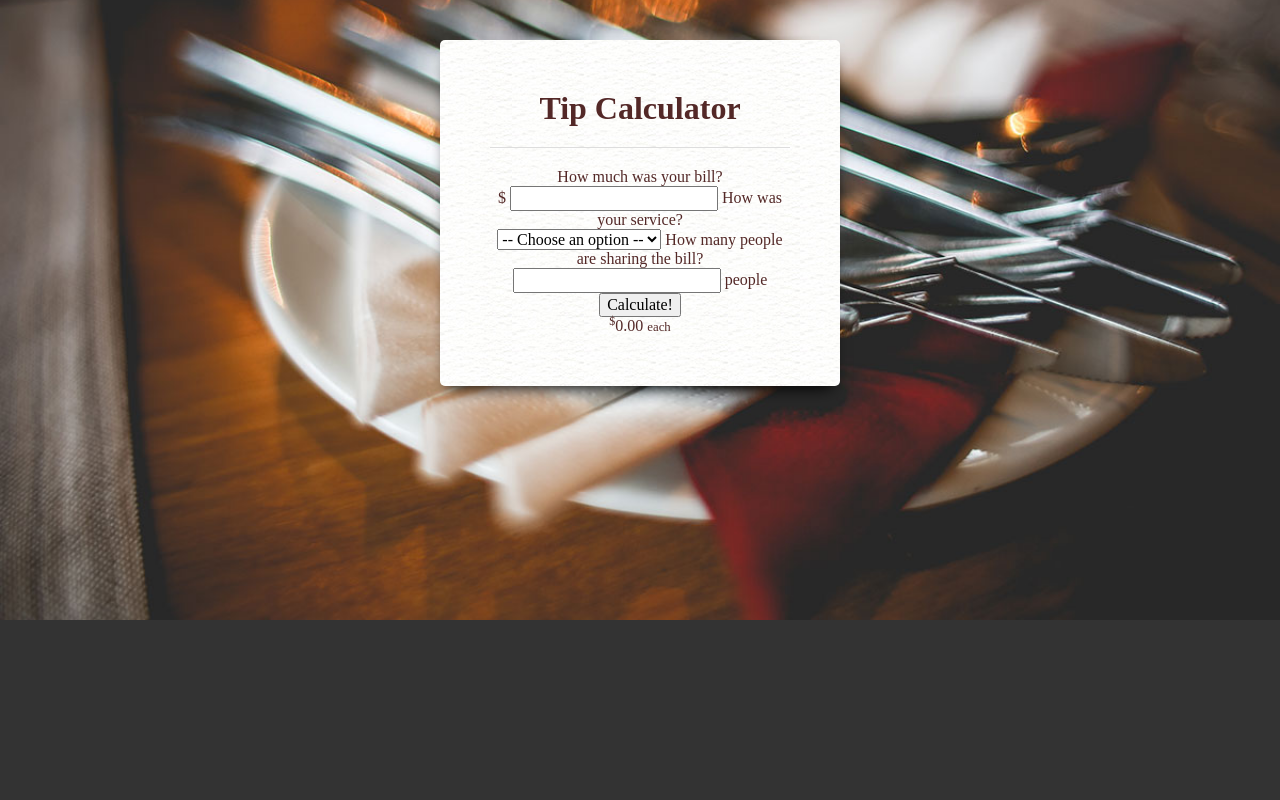
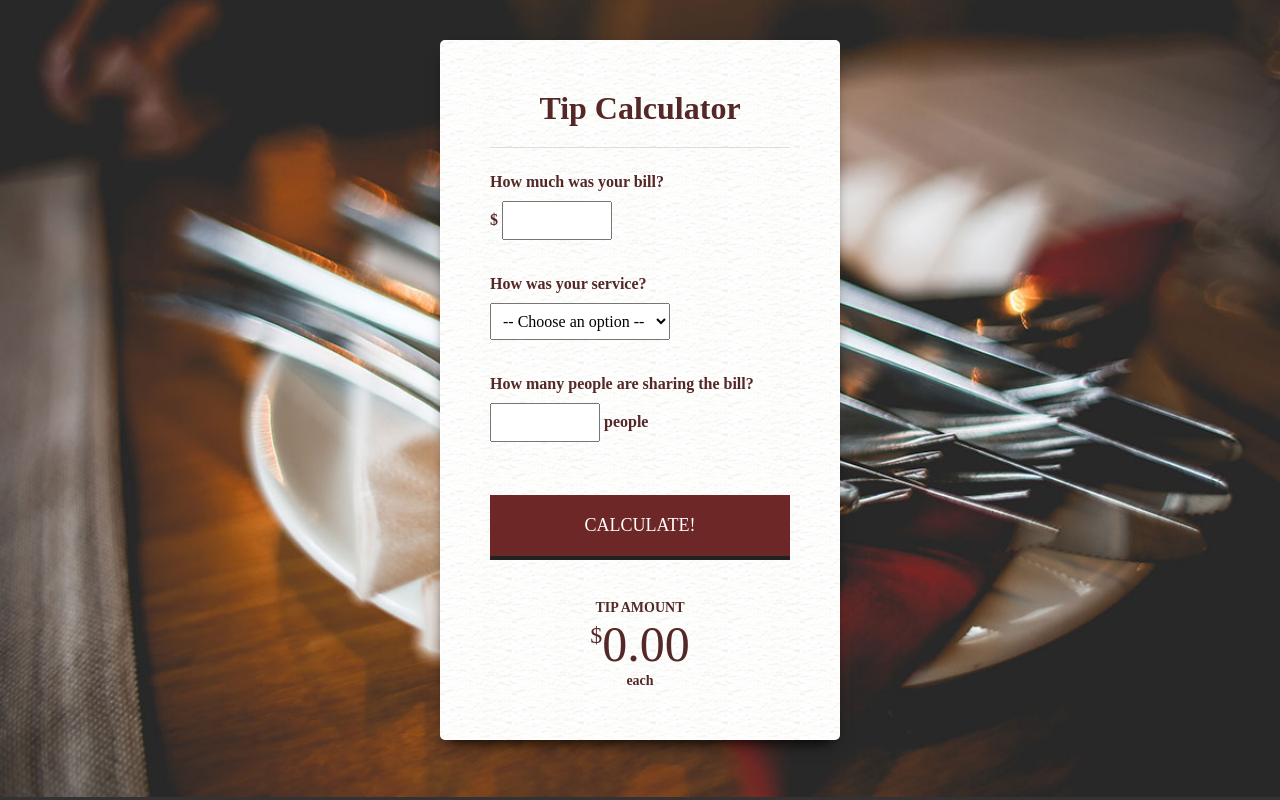
Before and after one commit to saradgyawali/How_Much_Is_The_Tip, a PHP site: page / in a window 1280 px wide. Run offline with PHP 8.4, Linux system fonts and the light colour scheme; some libraries are stand-ins or nearby versions.

Commit message:
Added new styles

```diff
--- a/style.css
+++ b/style.css
@@ -25,3 +25,70 @@
 	padding: 0 0 20px;
 	border-bottom: solid 1px #ddd;
 }
+
+form {
+	text-align:left;
+}
+
+form label{
+	display: block;
+	margin:25px 0;
+	font-weight:bold;
+
+}
+
+form input,
+form select {
+	padding:8px;
+	margin: 10px 0;
+}
+
+form input[type="text"] {
+	width: 90px;
+}
+
+button {
+	background: #6c2726;
+	color:white;
+	border: none;
+	border-bottom: solid 4px #222;
+	text-transform: uppercase;
+	font-size: 18px;
+	padding: 20px 30px;
+	width:100%;
+}
+
+button:hover {
+	background: #4c2827;
+	border-bottom-color: #111;
+}
+
+/*Makes button look like pressed*/
+button:active {
+	position: relative;
+	top: 1px;
+}
+
+#totalTip {
+	font-size: 50px;
+	margin-top: 40px;
+}
+
+#totalTip:before {
+	content: "Tip amount";
+	font-size: 14px;
+	font-weight: bold;
+	display: block;
+	text-transform: uppercase;
+}
+
+#totalTip sup {
+	font-size: 24px;
+	top: -18px;
+}
+
+#totalTip small {
+	font-size: 14px;
+	font-weight: bold;
+	display: block;
+}
```
